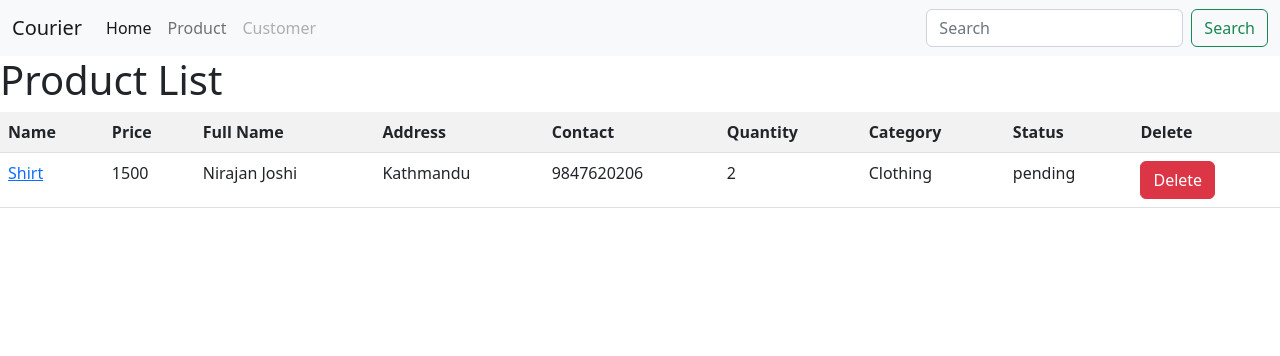
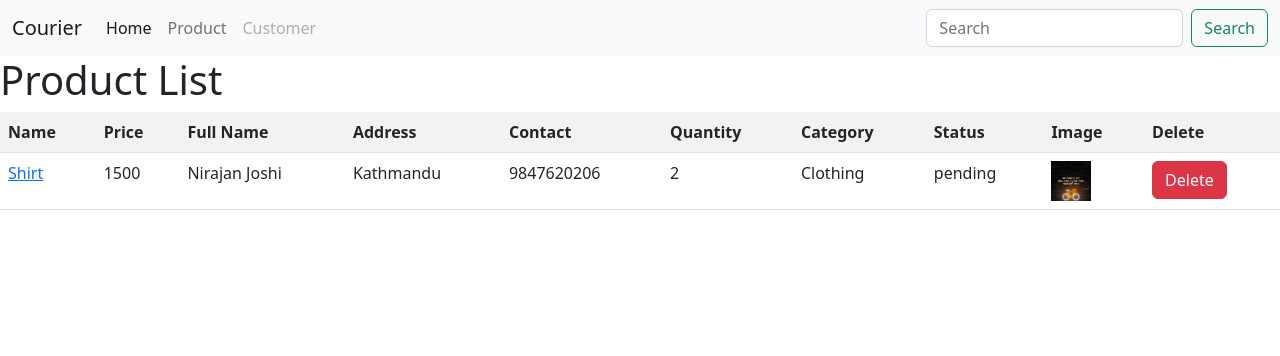
Before and after one commit to NirajanJoshi5059/online_courier_venv, a Django app: page /product/product-list/ in a window 1280 px wide. Shown: the top 356 px of the page. Run offline with Django 3.2, Linux system fonts and the light colour scheme; data comes from the database, SQL or seed files in the repository; both versions use the stored data as it was after the commit.

Commit message:
'image-upload'

```diff
--- a/courier/settings.py
+++ b/courier/settings.py
@@ -124,6 +124,10 @@ USE_TZ = True
 STATIC_URL = '/static/'
 STATICFILES_DIRS = [BASE_DIR/'staticfiles',]
 
+#media (Image, Files)
+MEDIA_URL='/media/'
+
+
 # Default primary key field type
 # https://docs.djangoproject.com/en/3.2/ref/settings/#default-auto-field
 
--- a/courier/urls.py
+++ b/courier/urls.py
@@ -15,10 +15,11 @@ Including another URLconf
 """
 from django.contrib import admin
 from django.urls import path, include
+from django.conf import settings
+from django.conf.urls.static import static
 
 urlpatterns = [
     path('admin/', admin.site.urls),
     path('product/', include('product.urls', namespace='product')),
     path('customer/', include('customer.urls', namespace='customer')),
-
-]
+]+static(settings.MEDIA_URL, document_root=settings.MEDIA_ROOT)
--- a/product/models.py
+++ b/product/models.py
@@ -1,3 +1,4 @@
+from operator import mod
 from django.db import models
 # Create your models here.
 class Weight(models.Model):
@@ -28,6 +29,7 @@ class Product(models.Model):
     status=models.CharField(max_length=50, choices=STATUS_CHOICE)
     shipping_address=models.CharField(max_length=255, null=True, blank=True)
     remarks=models.TextField(null=True, blank=True )
+    image=models.ImageField(upload_to='product_image/', blank=True, null=True)
 
     def __str__(self):
         return self.name
--- a/product/templates/form.html
+++ b/product/templates/form.html
@@ -4,7 +4,7 @@
     {% include 'components/navbar.html' %}
 {% endblock navbar %}
 {% block content %}
-<form method="post", action="">
+<form method="post", action="", enctype="multipart/form-data">
     {% csrf_token %}
     {{ form.as_p }}
     <input type="submit" name="submit" value="Submit">
--- a/product/templates/product_list.html
+++ b/product/templates/product_list.html
@@ -16,6 +16,7 @@
             <th>Quantity</th>
             <th>Category</th>
             <th>Status</th>
+            <th>Image</th>
             <th>Delete</th>
         </tr>
 
@@ -29,6 +30,13 @@
             <td>{{product.quantity}}</td>
             <td>{{product.category}}</td>
             <td>{{product.status}}</td>
+            <td>
+                {% if product.image %}
+                    <img width="40", height="40" src="{{product.image.url}}", alt="Loading...">
+                {% else %}
+                    <span>Image not Uploaded</span>
+                {% endif %}
+            </td>
             <td><a href="{% url 'product:delete_product' product.id %}" class="btn btn-danger">Delete</a></td>
         </tr>
         {% endfor %}
--- a/product/views.py
+++ b/product/views.py
@@ -16,7 +16,7 @@ def product_form(request):
     # if request.POST:
     #     product_name=request.POST['product_name']
     #     print(product_name)
-    form=ProductForm(request.POST or None)
+    form=ProductForm(request.POST or None, request.FILES or None)
     if form.is_valid():
         # print(form.cleaned_data)
         form.save()
@@ -27,7 +27,7 @@ def product_form(request):
 def edit_product(request, id):
     # product=Product.objects.get(id=id)
     product=get_object_or_404(Product, id=id)
-    form=ProductForm(request.POST or None, instance=product)
+    form=ProductForm(request.POST or None, request.FILES or None, instance=product)
     if form.is_valid():
         form.save()
         return HttpResponseRedirect(reverse('product:product_list'))
--- a/requirements.txt
+++ b/requirements.txt
@@ -1,5 +1,6 @@
 asgiref==3.5.1
 Django==3.2.13
+Pillow==9.1.1
 pytz==2022.1
 sqlparse==0.4.2
 typing-extensions==4.2.0
```
Also changed, not shown: db.sqlite3, product/migrations/0003_product_image.py (added), product_image/281678029_559000928999155_6316458607884275452_n.jpg (added).
